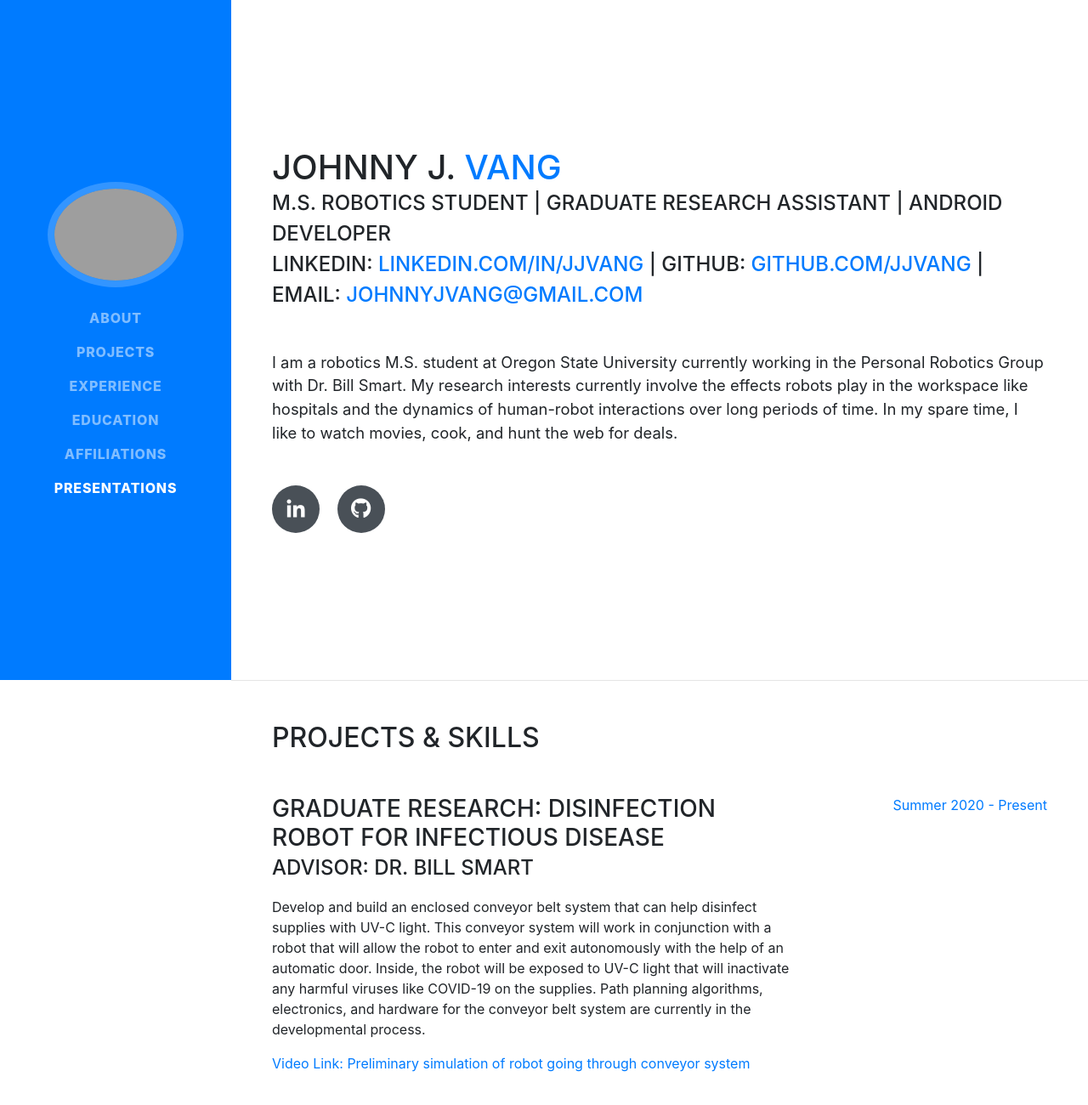
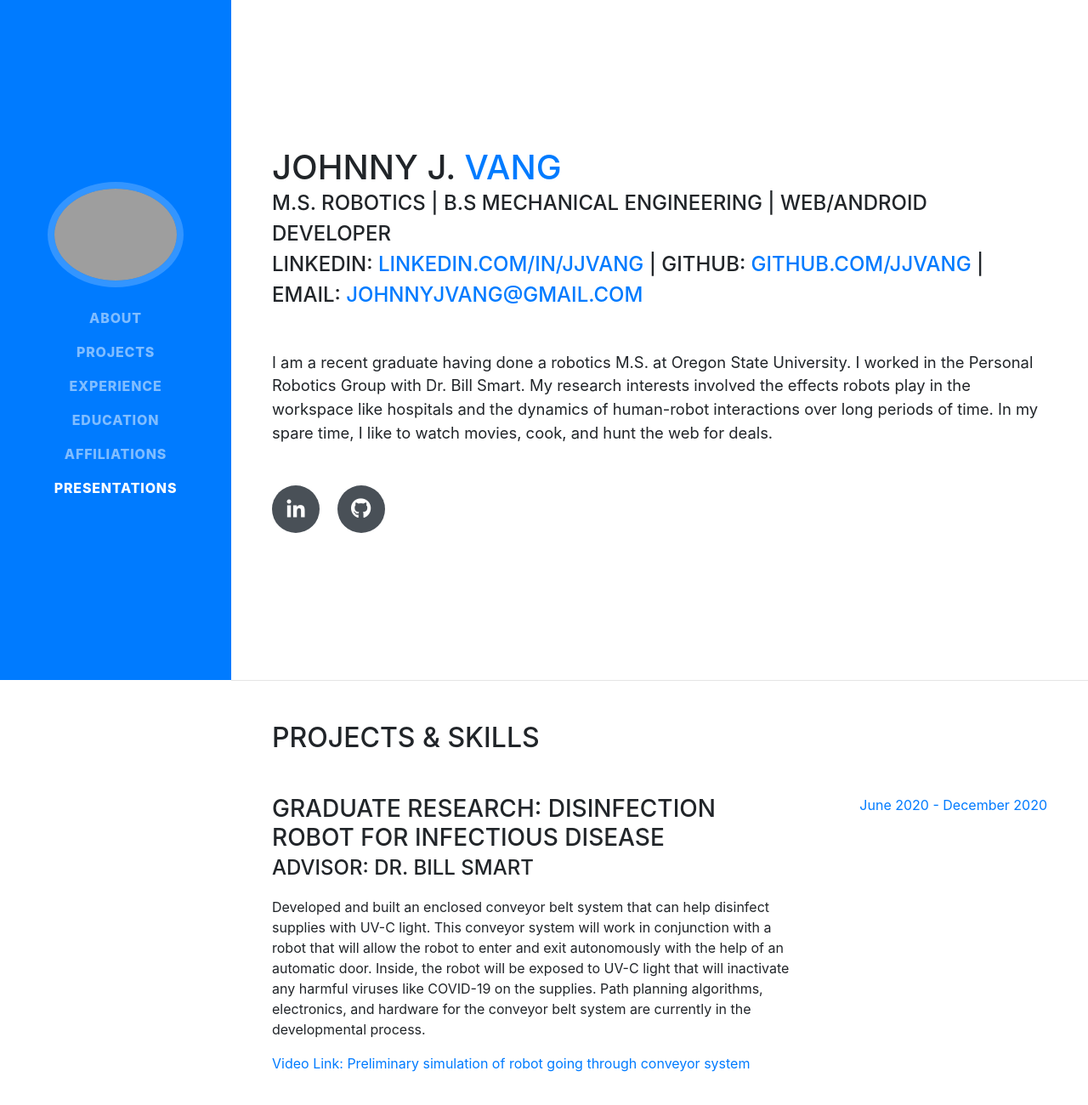
Before and after one commit to jjvang/jjvang.github.io, a website with bundled scripts: page index.html in a window 1280 px wide. Shown: the top 1300 px of the page at 85% size. Built offline with nearby package versions, Linux system fonts and the light colour scheme; grey boxes are pictures that could not be loaded; a web font is replaced by a local one.

Commit message:
update 2021

```diff
--- a/index.html
+++ b/index.html
@@ -76,12 +76,12 @@
             <span class="text-primary">Vang</span>
           </h1>
           <!-- Details under big name etc -->
-          <div class="subheading mb-5">M.S. Robotics Student | Graduate Research Assistant | Android Developer
+          <div class="subheading mb-5">M.S. Robotics | B.S Mechanical Engineering | Web/Android Developer
             <br>Linkedin: <a href="https://www.linkedin.com/in/jjvang/" target="_blank">linkedin.com/in/jjvang</a> | Github: <a href="https://github.com/jjvang" target="_blank">github.com/jjvang</a> | Email: <a href="mailto:johnnyjvang@gmail.com" target="_blank">johnnyjvang@gmail.com</a>
             <br>
             <!-- 2812 NW Rolling Green Dr., Corvallis, OR 97330 | PersonProject: <a href="https://www.masterhmong.com">masterhmong.com</a> -->
           </div>
-          <p class="lead mb-5">I am a robotics M.S. student at Oregon State University currently working in the Personal Robotics Group with Dr. Bill Smart. My research interests currently involve the effects robots play in the workspace like hospitals and the dynamics of human-robot interactions over long periods of time. In my spare time, I like to watch movies, cook, and hunt the web for deals.</p>
+          <p class="lead mb-5">I am a recent graduate having done a robotics M.S. at Oregon State University. I worked in the Personal Robotics Group with Dr. Bill Smart. My research interests involved the effects robots play in the workspace like hospitals and the dynamics of human-robot interactions over long periods of time. In my spare time, I like to watch movies, cook, and hunt the web for deals.</p>
           <div class="social-icons">
             <a href="https://www.linkedin.com/in/jjvang/" target="_blank">
               <i class="fab fa-linkedin-in"></i>
@@ -114,14 +114,14 @@
                     <h3 class="mb-0">Graduate Research: Disinfection Robot for Infectious Disease</h3>
                     <div class="subheading mb-3">Advisor: Dr. Bill Smart</div>
                     <p>
-                      Develop and build an enclosed conveyor belt system that can help disinfect supplies with UV-C light. This conveyor system will work in conjunction with a robot that will allow the robot to enter and exit autonomously with the help of an automatic door. Inside, the robot will be exposed to UV-C light that will inactivate any harmful viruses like COVID-19 on the supplies. Path planning algorithms, electronics, and hardware for the conveyor belt system are currently in the developmental process.
+                      Developed and built an enclosed conveyor belt system that can help disinfect supplies with UV-C light. This conveyor system will work in conjunction with a robot that will allow the robot to enter and exit autonomously with the help of an automatic door. Inside, the robot will be exposed to UV-C light that will inactivate any harmful viruses like COVID-19 on the supplies. Path planning algorithms, electronics, and hardware for the conveyor belt system are currently in the developmental process.
                     </p>
                     <a href="https://www.youtube.com/watch?v=mv9Cwsp36qA" target="_blank">
                       Video Link: Preliminary simulation of robot going through conveyor system
                     </a>
                   </div>
                   <div class="resume-date text-md-right">
-                    <span class="text-primary">Summer 2020 - Present</span>
+                    <span class="text-primary">June 2020 - December 2020</span>
                   </div>
                 </div>
 
@@ -259,6 +259,17 @@
       <section class="resume-section p-3 p-lg-5 d-flex flex-column" id="experience">
         <div class="my-auto">
           <h2 class="mb-5">Experience</h2>
+
+          <div class="resume-item d-flex flex-column flex-md-row mb-5">
+            <div class="resume-content mr-auto">
+              <h3 class="mb-0">Graduate Research Assistant</h3>
+              <div class="subheading mb-3">Oregon State University</div>
+              <p>Under the department of energy, worked to help detect bird impacts on Wind Turbines. Used prior made impact detection devices to see if recorded data can be distinguishable with the use of machine learning and digital signal processing.</p>
+            </div>
+            <div class="resume-date text-md-right">
+              <span class="text-primary">September 2019 - June 2020</span>
+            </div>
+          </div>
 
           <div class="resume-item d-flex flex-column flex-md-row mb-5">
             <div class="resume-content mr-auto">
```
